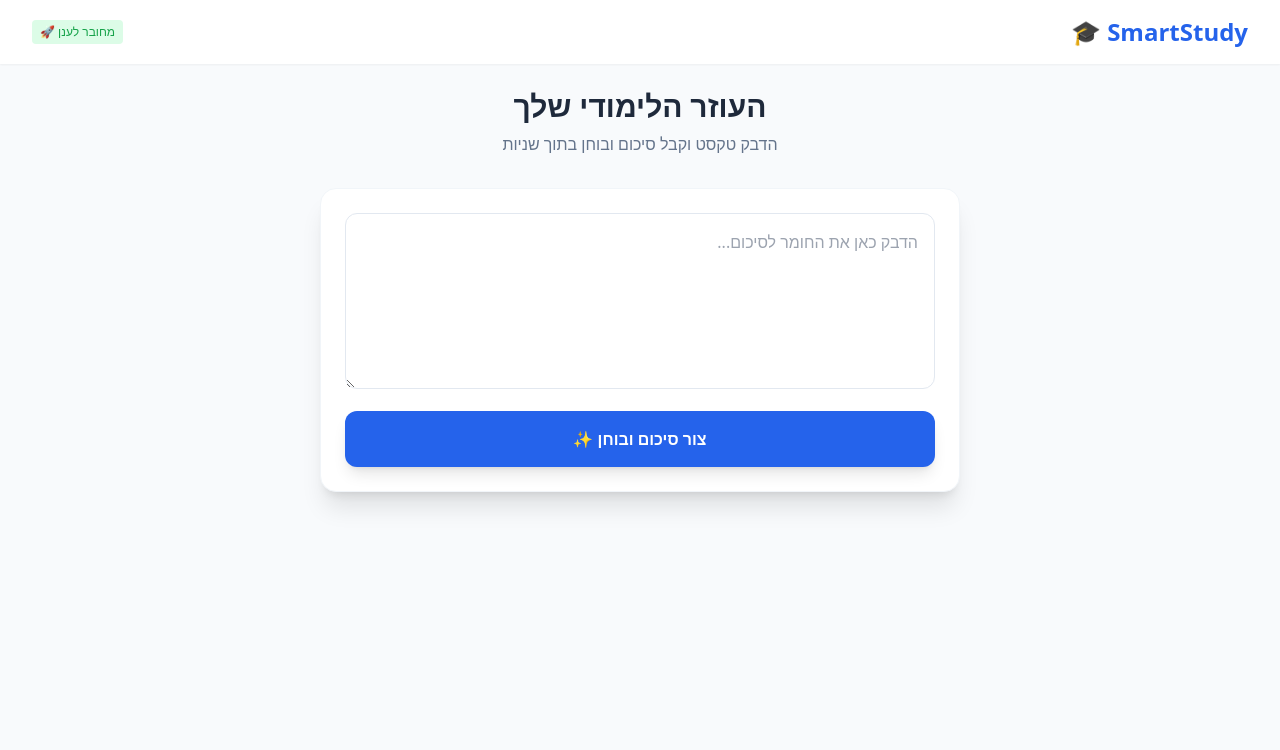
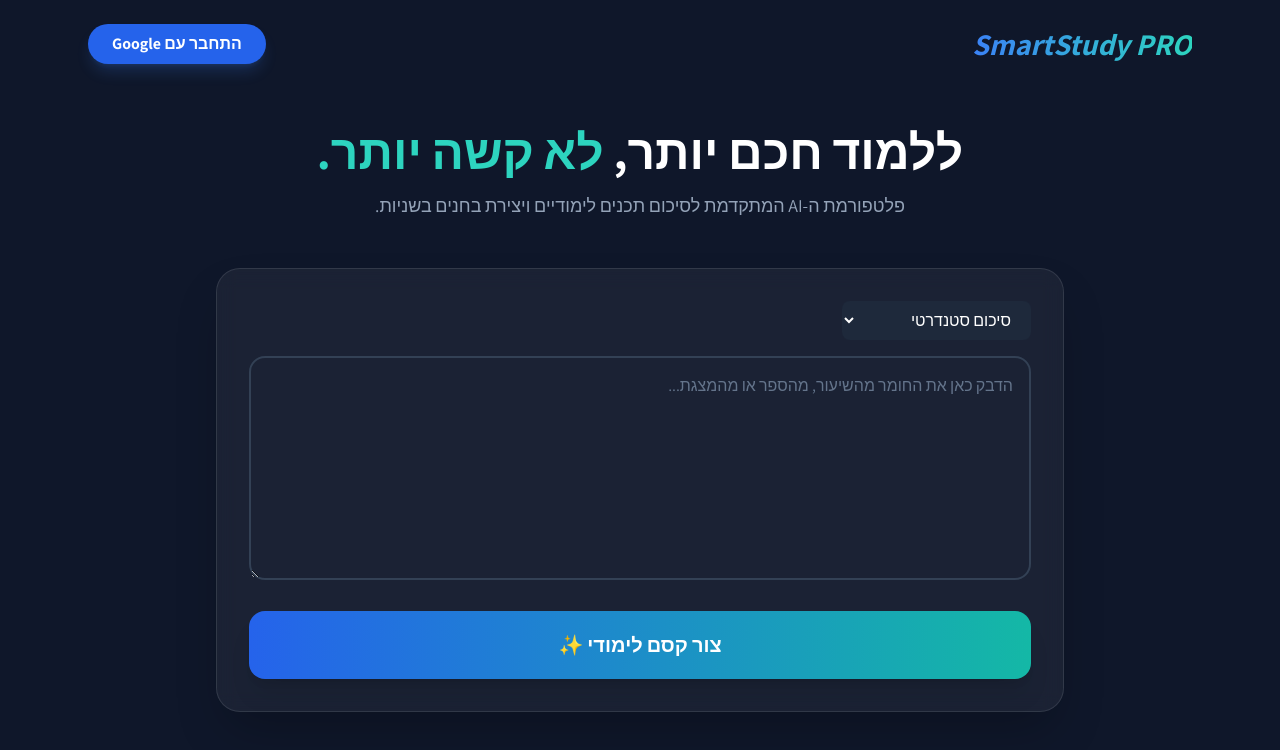
Before and after one commit to Eytan123987/my-ai-summarizer, a website: page index.html in a window 1280 px wide. Drawn offline with nearby package versions, Linux system fonts and the light colour scheme.

Commit message:
Update index.html

```diff
--- a/index.html
+++ b/index.html
@@ -3,92 +3,123 @@
 <head>
     <meta charset="UTF-8">
     <meta name="viewport" content="width=device-width, initial-scale=1.0">
-    <title>SmartStudy | סיכום חכם ב-AI</title>
+    <title>SmartStudy PRO | AI Learning Platform</title>
     <script src="https://cdn.tailwindcss.com"></script>
+    <link href="https://fonts.googleapis.com/css2?family=Assistant:wght@300;400;700&display=swap" rel="stylesheet">
     <style>
-        #summaryOutput { white-space: pre-wrap; line-height: 1.8; }
-        .bold-text { font-weight: bold; color: #1e40af; }
-        /* אנימציה קטנה לכפתור בזמן טעינה */
-        .loading { opacity: 0.7; pointer-events: none; cursor: not-allowed; }
+        body { font-family: 'Assistant', sans-serif; background: #0f172a; color: white; }
+        .glass { background: rgba(255, 255, 255, 0.05); backdrop-filter: blur(10px); border: 1px solid rgba(255, 255, 255, 0.1); }
+        .gradient-text { background: linear-gradient(90deg, #3b82f6, #2dd4bf); -webkit-background-clip: text; -webkit-text-fill-color: transparent; }
+        .shimmer { position: relative; overflow: hidden; }
+        .shimmer::after { content: ''; position: absolute; top: 0; left: -100%; width: 50%; height: 100%; background: linear-gradient(90deg, transparent, rgba(255,255,255,0.1), transparent); animation: shine 2s infinite; }
+        @keyframes shine { 100% { left: 200%; } }
     </style>
 </head>
-<body class="bg-slate-50 text-slate-900 font-sans">
+<body class="min-h-screen">
 
-    <nav class="bg-white shadow-sm p-4 mb-6">
-        <div class="container mx-auto flex justify-between items-center px-4">
-            <h1 class="text-2xl font-bold text-blue-600">SmartStudy 🎓</h1>
-            <span class="text-xs bg-green-100 text-green-600 px-2 py-1 rounded font-medium">מחובר לענן 🚀</span>
+    <nav class="p-6 flex justify-between items-center max-w-6xl mx-auto">
+        <h1 class="text-3xl font-extrabold gradient-text italic">SmartStudy PRO</h1>
+        <div id="authArea">
+            <button onclick="login()" class="bg-blue-600 hover:bg-blue-500 text-white px-6 py-2 rounded-full font-bold transition shadow-lg shadow-blue-500/20">התחבר עם Google</button>
         </div>
     </nav>
 
-    <main class="container mx-auto px-4 max-w-2xl">
-        <div class="text-center mb-8">
-            <h2 class="text-3xl font-extrabold mb-2 text-slate-800">העוזר הלימודי שלך</h2>
-            <p class="text-slate-500">הדבק טקסט וקבל סיכום ובוחן בתוך שניות</p>
+    <main class="max-w-4xl mx-auto px-6 pt-10">
+        <div class="text-center mb-12">
+            <h2 class="text-5xl font-bold mb-4">ללמוד חכם יותר, <span class="text-teal-400">לא קשה יותר.</span></h2>
+            <p class="text-slate-400 text-lg">פלטפורמת ה-AI המתקדמת לסיכום תכנים לימודיים ויצירת בחנים בשניות.</p>
         </div>
 
-        <div class="bg-white p-6 rounded-2xl shadow-xl border border-slate-100 mb-8">
-            <textarea id="userInput" class="w-full h-44 p-4 border border-slate-200 rounded-xl focus:ring-2 focus:ring-blue-500 outline-none transition mb-4" placeholder="הדבק כאן את החומר לסיכום..."></textarea>
-            <button id="mainBtn" onclick="processAI()" class="w-full bg-blue-600 text-white font-bold py-4 rounded-xl shadow-lg hover:bg-blue-700 transition transform active:scale-95">
-                צור סיכום ובוחן ✨
+        <div class="glass p-8 rounded-3xl shadow-2xl mb-10">
+            <div class="flex gap-4 mb-4">
+                <select id="summaryLevel" class="bg-slate-800 border-none text-white rounded-lg px-4 py-2 outline-none cursor-pointer hover:bg-slate-700">
+                    <option value="standard">סיכום סטנדרטי</option>
+                    <option value="brief">סיכום קצר וקולע</option>
+                    <option value="detailed">סיכום מפורט ומעמיק</option>
+                </select>
+                <div class="flex-1"></div>
+            </div>
+
+            <textarea id="userInput" class="w-full h-56 bg-transparent border-2 border-slate-700 rounded-2xl p-4 text-white placeholder-slate-500 focus:border-blue-500 outline-none transition-all" placeholder="הדבק כאן את החומר מהשיעור, מהספר או מהמצגת..."></textarea>
+
+            <button id="mainBtn" onclick="processAI()" class="w-full mt-6 bg-gradient-to-r from-blue-600 to-teal-500 text-white font-bold py-5 rounded-2xl text-xl shadow-xl hover:scale-[1.02] transition-all disabled:opacity-50 shimmer">
+                צור קסם לימודי ✨
             </button>
         </div>
 
-        <div id="resultArea" class="hidden space-y-4 pb-20">
-            <div class="bg-white p-6 rounded-xl border-r-4 border-blue-500 shadow-md relative">
-                <div class="flex justify-between items-center mb-4 border-b pb-2">
-                    <h3 class="font-bold text-xl text-blue-800">📝 הסיכום המוכן:</h3>
-                    <button onclick="copyText()" class="text-sm bg-blue-50 text-blue-600 hover:bg-blue-100 px-3 py-1 rounded-md transition font-medium">העתק 📋</button>
+        <div id="resultArea" class="hidden space-y-8 pb-20">
+            <div class="glass p-8 rounded-3xl border-r-8 border-blue-500">
+                <div class="flex justify-between items-center mb-6">
+                    <h3 class="text-2xl font-bold text-blue-400 italic">הסיכום שלך</h3>
+                    <button onclick="copyText()" class="text-sm bg-slate-700 hover:bg-slate-600 px-4 py-2 rounded-lg transition">העתק 📋</button>
                 </div>
-                <div id="summaryOutput" class="text-slate-700 text-lg"></div>
+                <div id="summaryOutput" class="text-slate-200 text-lg leading-relaxed space-y-4"></div>
             </div>
         </div>
     </main>
 
     <script>
+        // דמה של התחברות (בשלב הבא נחבר Firebase אמיתי)
+        let isLoggedIn = false;
+
+        function login() {
+            // כאן יבוא הקוד של Firebase. כרגע זה מדמה התחברות.
+            isLoggedIn = true;
+            document.getElementById('authArea').innerHTML = `
+                <div class="flex items-center gap-4">
+                    <span class="text-teal-400 font-bold">ברוך הבא, תלמיד! 👋</span>
+                    <button onclick="location.reload()" class="text-slate-400 text-sm hover:underline">התנתק</button>
+                </div>
+            `;
+        }
+
         async function processAI() {
+            if (!isLoggedIn) {
+                alert("חובה להתחבר עם המייל כדי להשתמש ב-PRO!");
+                return;
+            }
+
             const textInput = document.getElementById('userInput').value;
+            const level = document.getElementById('summaryLevel').value;
+            const btn = document.getElementById('mainBtn');
             const resultArea = document.getElementById('resultArea');
             const summaryOutput = document.getElementById('summaryOutput');
-            const btn = document.getElementById('mainBtn');
 
             if (!textInput) return alert("נא להזין טקסט");
 
-            // מצב טעינה
-            btn.classList.add('loading');
-            btn.innerText = "ה-AI מתעורר (זה עשוי לקחת רגע)... ⏳";
+            btn.disabled = true;
+            btn.innerText = "ה-AI של SmartStudy מנתח... 🧠";
             resultArea.classList.remove('hidden');
-            summaryOutput.innerHTML = `<div class="text-blue-500 italic">מעבד את המידע בענן...</div>`;
+            summaryOutput.innerHTML = `<div class="animate-pulse flex space-x-4"><div class="flex-1 space-y-6 py-1"><div class="h-2 bg-slate-700 rounded"></div><div class="h-2 bg-slate-700 rounded"></div></div></div>`;
 
             try {
-                // הכתובת החדשה שלך ב-Render
                 const response = await fetch('https://my-smart-study.onrender.com/summarize', {
                     method: 'POST',
                     headers: { 'Content-Type': 'application/json' },
-                    body: JSON.stringify({ text: textInput })
+                    body: JSON.stringify({ text: textInput, level: level })
                 });
 
                 const data = await response.json();
 
-                // הפיכת כוכביות ל-Bold
-                let formattedText = data.summary.replace(/\*\*(.*?)\*\*/g, '<span class="bold-text">$1</span>');
-                summaryOutput.innerHTML = formattedText;
+                // עיצוב יפה לטקסט
+                let text = data.summary.replace(/\*\*(.*?)\*\*/g, '<b class="text-white font-bold">$1</b>');
+                text = text.replace(/-/g, '<br>•'); // הופך קווים לבולטים יפים
 
+                summaryOutput.innerHTML = text;
                 resultArea.scrollIntoView({ behavior: 'smooth' });
 
             } catch (error) {
-                console.error(error);
-                summaryOutput.innerHTML = `<span class="text-red-500">שגיאה: השרת ב-Render עדיין מתעורר. נסה שוב בעוד 20 שניות.</span>`;
+                summaryOutput.innerText = "שגיאה בתקשורת. נסה שוב בעוד כמה שניות.";
             } finally {
-                btn.classList.remove('loading');
-                btn.innerText = "צור סיכום ובוחן ✨";
+                btn.disabled = false;
+                btn.innerText = "צור קסם לימודי ✨";
             }
         }
 
         function copyText() {
             const text = document.getElementById('summaryOutput').innerText;
             navigator.clipboard.writeText(text);
-            alert("הסיכום הועתק בהצלחה!");
+            alert("הועתק ללוח!");
         }
     </script>
 </body>
```
